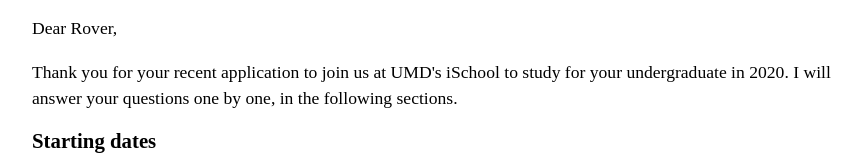
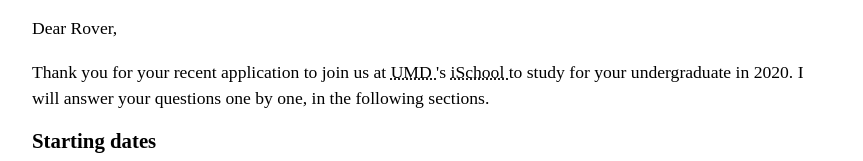
Before and after one commit to jukeemout/jukeemout.github.io, a plain HTML site: page Lab_2/index.html in a window 1280 px wide. Shown: the part 398-559 px from the top of the page, without its empty margins (208-1071 px from the left). Drawn offline with Linux system fonts and the light colour scheme.

Commit message:
updated abreviations

```diff
--- a/Lab_2/index.html
+++ b/Lab_2/index.html
@@ -32,7 +32,7 @@
     <p>Dear Rover,</p>
 
     <p>
-      Thank you for your recent application to join us at UMD's iSchool to study
+      Thank you for your recent application to join us at <abbr title="University of Maryland" > UMD </abbr>'s <abbr title="The University of Maryland College of Information Studies" > iSchool </abbr> to study
       for your undergraduate in 2020. I will answer your questions one by one,
       in the following sections.
     </p>
@@ -106,7 +106,7 @@
     <dl>
       <dt>The Canadian Polar Bear</dt>
       <dd>
-        A large predator, <i>very</i> hungry these days. Feeds almost entirely
+        A large predator, <i>very </i> hungry these days. Feeds almost entirely
         on seal.
       </dd>
       <dt>The elk</dt>
```
